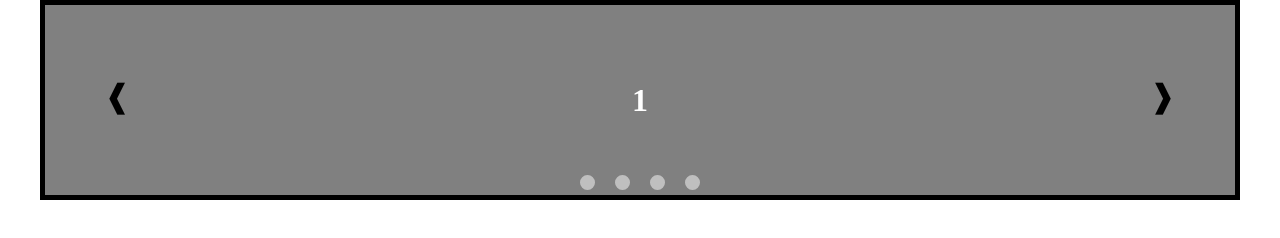
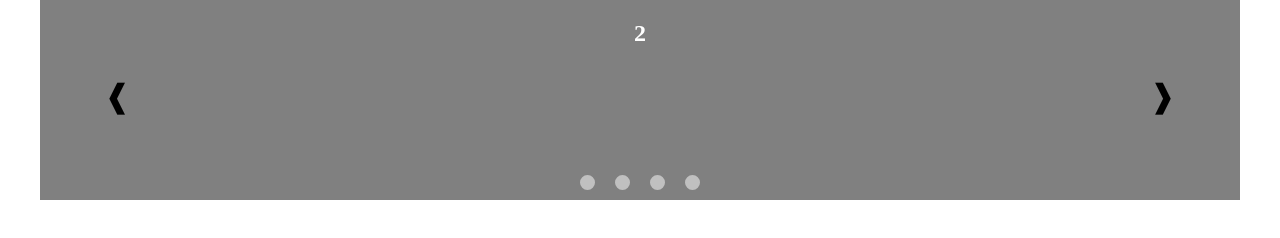
Before and after one commit to disepaci/ratslider, a plain HTML site: page index.html in a window 1280 px wide. Both pictures are taken after a click on the element 622 px from the left and 182 px from the top of the page. Drawn offline with Linux system fonts and the light colour scheme.

Commit message:
enable dot handlers

```diff
--- a/index.html
+++ b/index.html
@@ -11,13 +11,13 @@
 				<h1>1</h1>
 			</div>
 			<div class="slide">
-				<h1>2</h1>
+				<h2>2</h2>
 			</div>
 			<div class="slide" >
-				<h1>3</h1>
+				<h3>3</h3>
 			</div>
 			<div class="slide"  >
-				<h1>4</h1>
+				<h4>4</h4>
 			</div>
 		</div>
 		<script src="ratslider.js" charset="utf-8"></script>
--- a/ratslider.js
+++ b/ratslider.js
@@ -13,9 +13,11 @@ class RatsliderCore{
 		this.setCurrentSlide(0);
 
 	}
-	setCurrentSlide(index){
+	setCurrentSlide(index,goto=false){
 		var max=this.getSliderLength();
-		index=index==0?0:index==max?max-1:index-1;
+		if (!goto) {
+			index=index==0?0:index==max?max-1:index-1;
+		}
 		if(typeof this.set == 'function'){
 			this.set(this.getSlides()[index],index)
 		}else{
@@ -111,15 +113,13 @@ class RatsliderCore{
 		var currentElement=this.getCurrentSlide()
 		var currentIndex=this.getCurrentSlideIndex()
 
-		typeof callback.before == 'function' ? callback.before(currentElement,currentIndex,slides):null;
-
-		if (to >= 0 && to < slidesLength && to!= data.index-1 ) {
+		if (to >= 0 && to < slidesLength && to!= currentIndex-1 ) {
 			this.resetCurrentSlide()
-			this.setCurrentSlide(to)
-			callback.after? callback.after(
-				to==0?slides[slidesLength.length-1]:currentElement,
+			this.setCurrentSlide(to,true)
+			typeof callback=='function'? callback(
+				slides[currentIndex-1],
 				slides[to],
-				top==slidesLength-1?slides[0]:slides[to].nextElementSibling
+				slides[to>slidesLength?to:0]
 			):null;
 			typeof this.onChange=='function'?this.onChange(slides,currentIndex):null;
 		}
@@ -247,17 +247,17 @@ class Ratslider extends RatsliderCore{
 			dotContainer.appendChild(dot)
 
 			dot.addEventListener('click',(e)=>{
-				super.goTo(e.target.getAttribute('slide'),
-					()=>{console.log('')},
+				var index=e.target.getAttribute('slide')
+				super.goTo(index,
 					(prev,current,next)=>{
-						var cleanPrev=new RegExp(`ratslider-prev`,'g')
-						var cleanNext=new RegExp(`ratslider-next`,'g')
-						document.querySelectorAll(`${this.props.id} ${this.props.slides}`).forEach((item)=>{
-							item.className=item.className.replace(cleanPrev,'')
-							item.className=item.className.replace(cleanNext,'')
-						})
-						prev.className+=` ratslider-prev`
-						next.className+=` ratslider-next`
+						this.cleanAttributes();
+						if (index+1>this.getNodeIndex(current)) {
+							this.setAttribute(current,`${this.currentSlideAttr}-${this.nextSlideAttr}`)
+							this.setAttribute(prev,this.nextSlideAttr)
+						}else{
+							this.setAttribute(current,`${this.currentSlideAttr}-${this.prevSlideAttr}`)
+							this.setAttribute(prev,this.prevSlideAttr)
+						}
 
 					}
 				)
@@ -273,7 +273,6 @@ const s=new Ratslider({
 		handlers:true
 	},
 	(a)=>{
-		console.log(a);
 	}
 
 );
```
